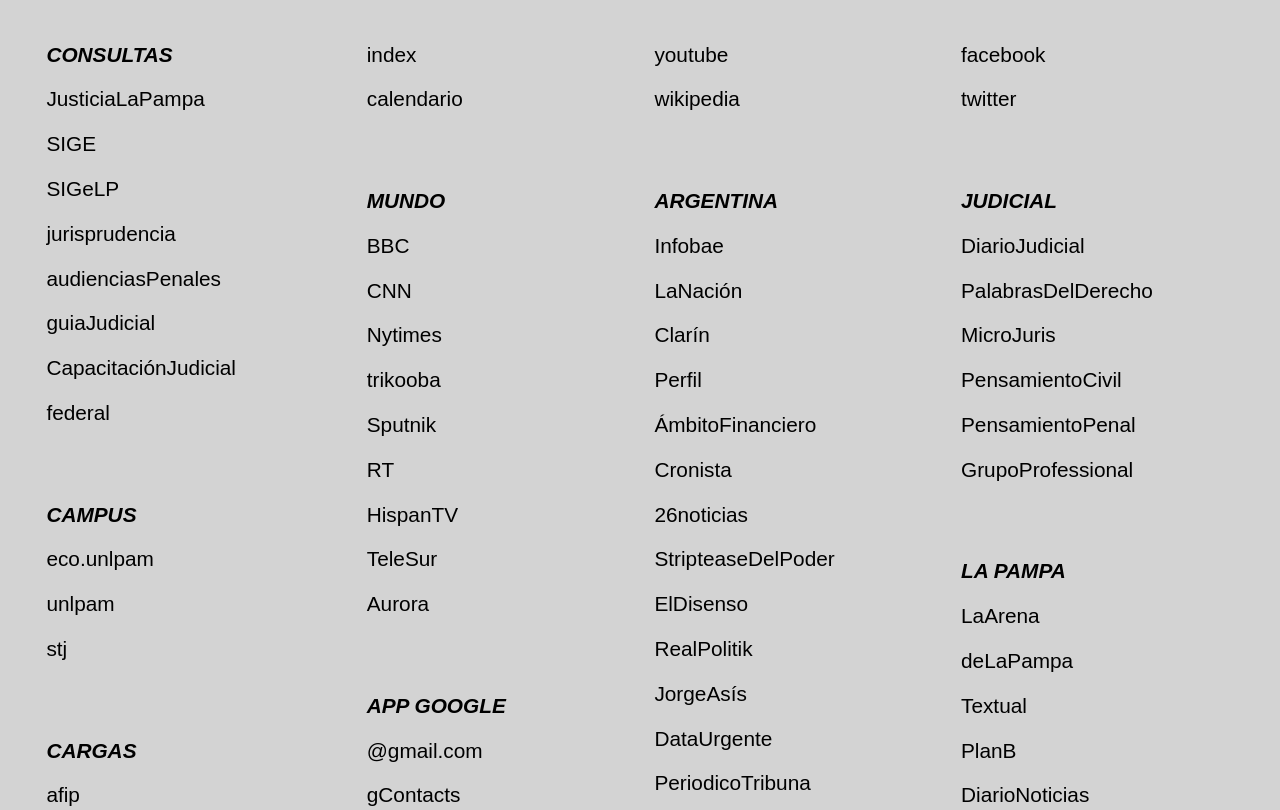
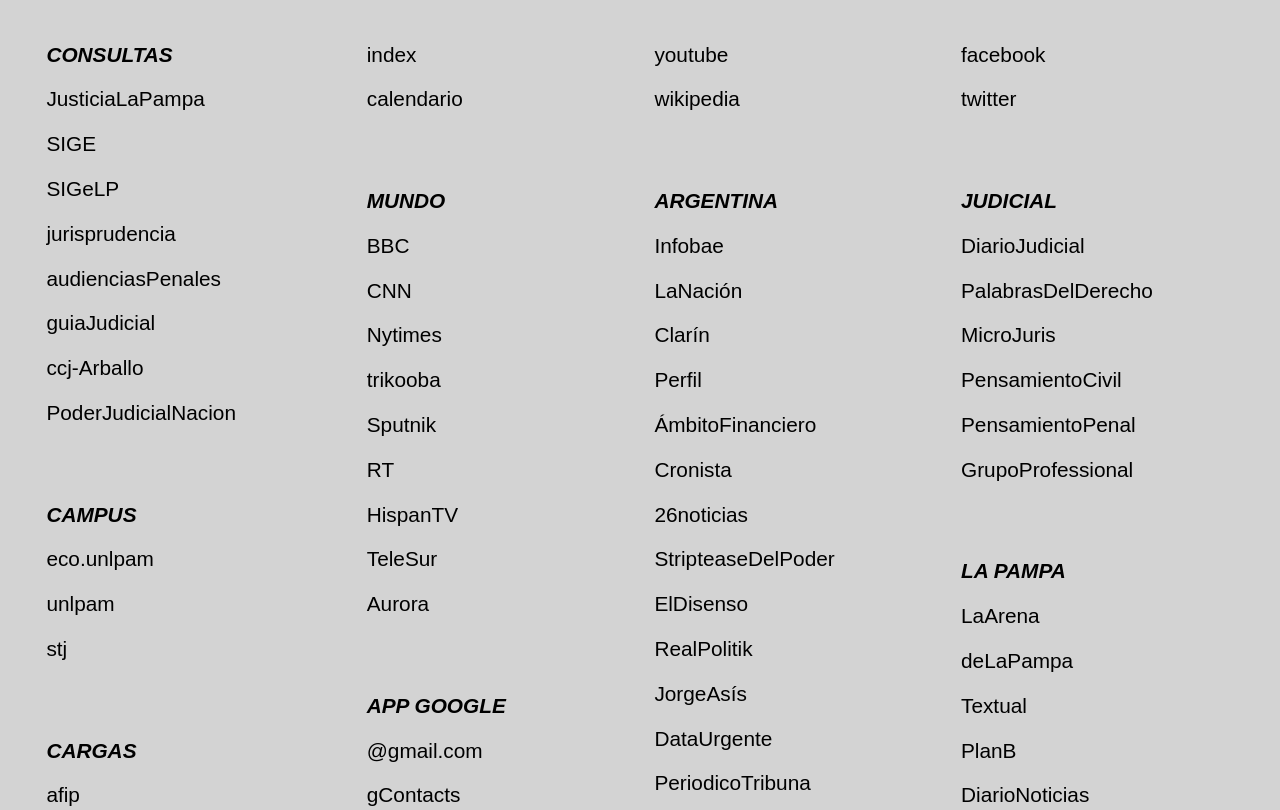
Before and after one commit to gustavonale/inicio.estudionale.com, a plain HTML site: page index.html in a window 1280 px wide. Shown: the top 810 px of the page. Drawn offline with Linux system fonts and the light colour scheme; a script that the page names is missing.

Commit message:
Update index.html

```diff
--- a/index.html
+++ b/index.html
@@ -68,8 +68,8 @@
 <p><a href="https://consultarjurisprudencia.justicialapampa.gob.ar/">jurisprudencia</a></p>
 <p><a href="https://penal.justicialapampa.gob.ar/CalendarioAudiencias.aspx">audienciasPenales</a></p>
 <p><a href="https://justicia.lapampa.gob.ar/images/Guia_Judicial_Completa.pdf">guiaJudicial</a></p>
-<p><a href="https://ccjlapampa.blogspot.com/">CapacitaciónJudicial</a></p>
-<p><a href="https://www.pjn.gov.ar/">federal</a></p>
+<p><a href="https://ccjlapampa.blogspot.com/">ccj-Arballo</a></p>
+<p><a href="https://www.pjn.gov.ar/">PoderJudicialNacion</a></p>
 <br/>
 <br/>
 <h3>CAMPUS</h3>
```
